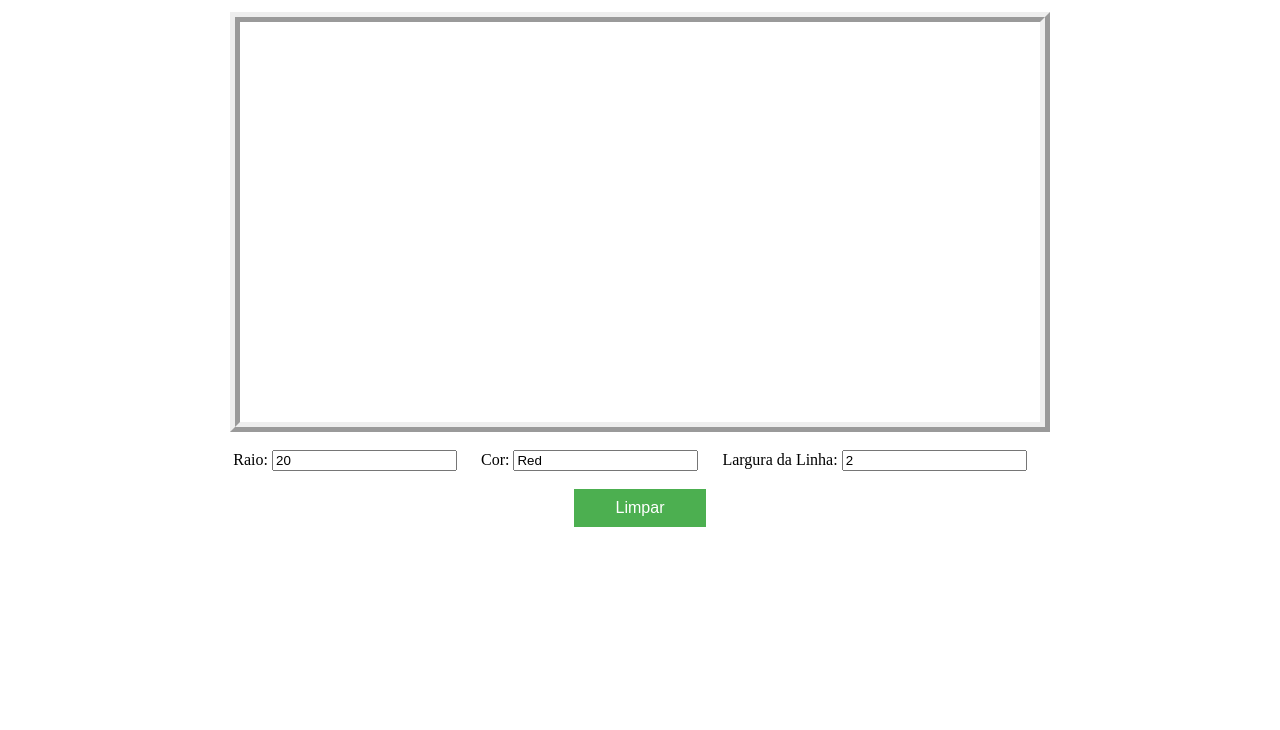
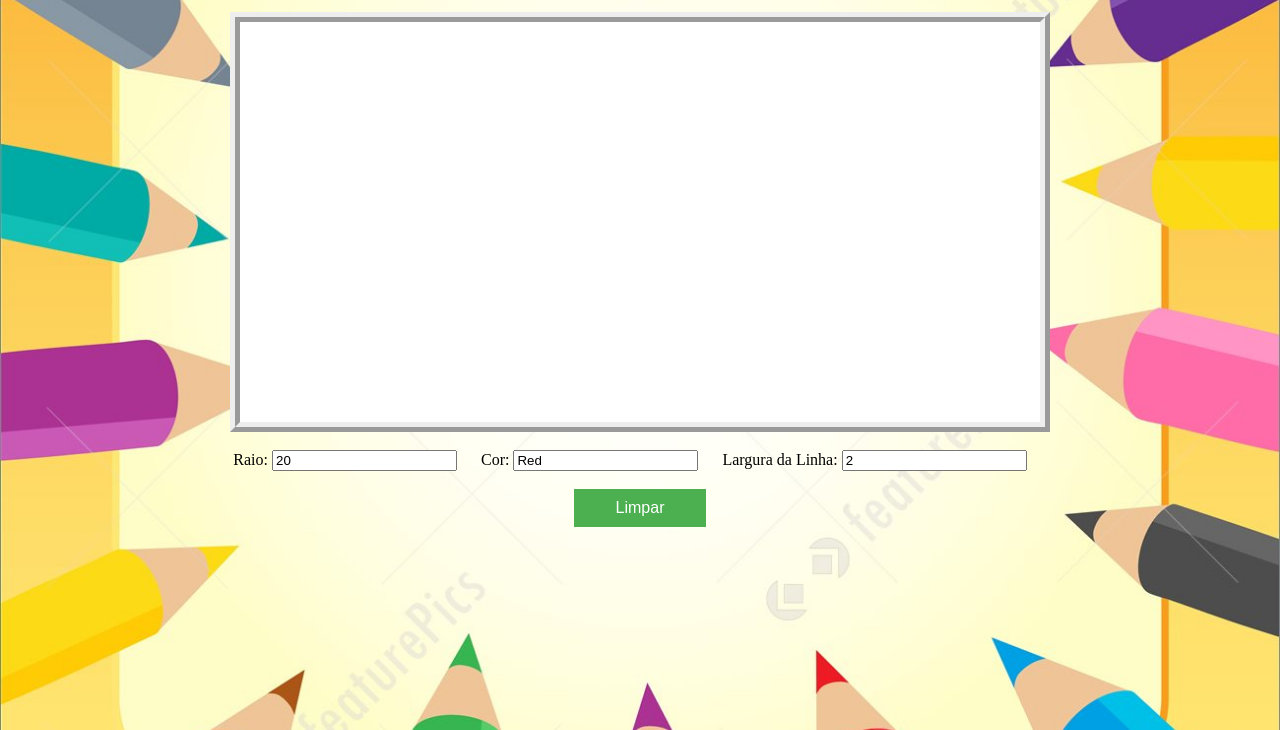
Before and after one commit to Miguel-player-09/projeto-83, a plain HTML site: page index.html in a window 1280 px wide. Shown: the part 70-800 px from the top of the page. Drawn offline with Linux system fonts and the light colour scheme.

Commit message:
Update style.css

```diff
--- a/style.css
+++ b/style.css
@@ -1,4 +1,4 @@
-.body_Background {
+.bodyBackground {
     background-image: url("./bg1.jpg");
     background-position: center;
     background-size: cover;
```
